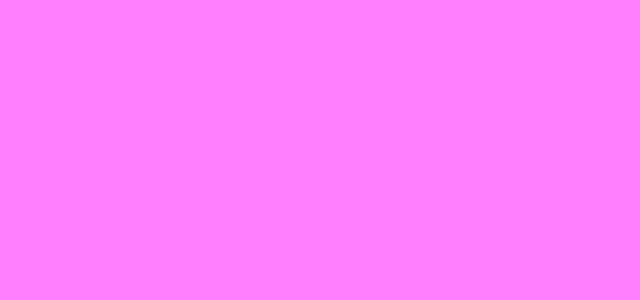
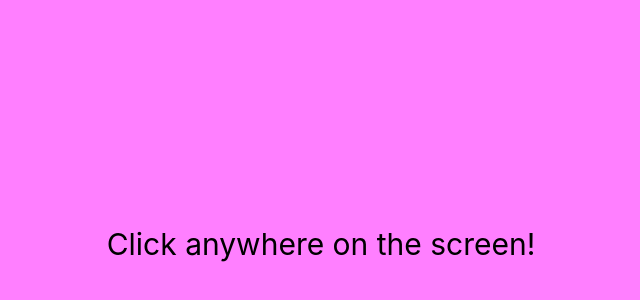
Before and after one commit to jsteigelman/nestle-photo-collage, a React (Create React App) app: page / in a window 1280 px wide. Shown: the part 156-456 px from the top of the page, without its empty margins (319-959 px from the left). Built offline with nearby package versions, Linux system fonts and the light colour scheme.

Commit message:
added start prompt

```diff
--- a/src/Components/DisplayImages.js
+++ b/src/Components/DisplayImages.js
@@ -1,8 +1,21 @@
 const DisplayImages = ({ images }) => {
+
+  const startStyle = {
+    alignItems: 'center',
+    display: 'flex',
+    fontSize: '30px',
+    height: '100vh',
+    justifyContent: 'center',
+
+  }
+  const divStyle = {
+    display: 'block'
+  }
   const imagesArray = images.map((image) => image)
-  const result = images.length === 0 ? '' : imagesArray
+  const result = images.length === 0 ? <p>Click anywhere on the screen!</p> : imagesArray
+  const setStyle = images.length === 0 ? startStyle : divStyle
 
-  return <div>{result}</div>
+  return <div style={setStyle}>{result}</div>
 }
 
 export default DisplayImages
```
